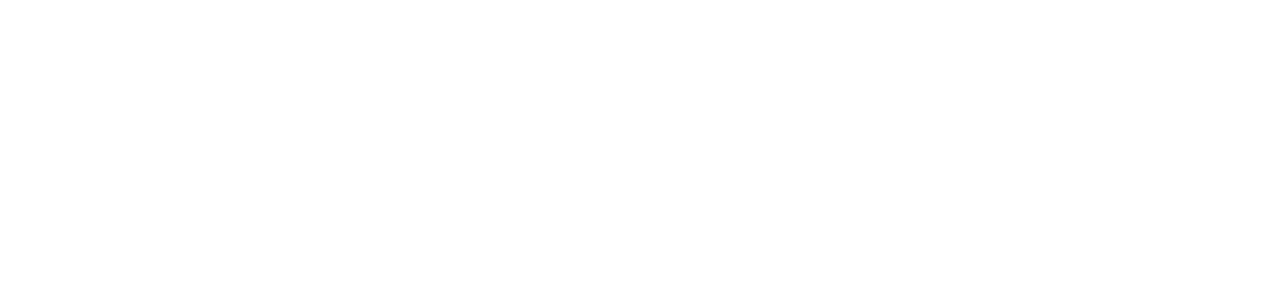
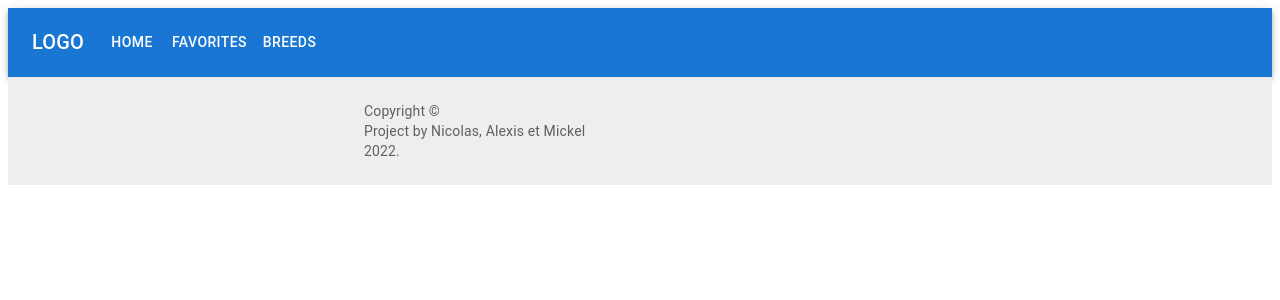
Before and after one commit to Nicolas-B06/TinDog, a React (Create React App) app: page /breeds in a window 1280 px wide. Before the commit this address had no page. Shown: the top 300 px of the page. Built offline with nearby package versions, Linux system fonts and the light colour scheme.

Commit message:
Add header footer

```diff
--- a/package.json
+++ b/package.json
@@ -4,6 +4,7 @@
   "private": true,
   "dependencies": {
     "@emotion/react": "^11.8.2",
+    "@emotion/styled": "^11.8.1",
     "@mui/icons-material": "^5.5.1",
     "@mui/lab": "^5.0.0-alpha.73",
     "@mui/material": "^5.5.1",
--- a/src/App.js
+++ b/src/App.js
@@ -1,16 +1,21 @@
-import {React, useEffect, useState} from 'react';
+import {React} from 'react';
 import { BrowserRouter, Route, Routes } from "react-router-dom";
 import './App.css';
 import Home from './home/Home';
+import Header from "./comons/header/Header";
+import Footer from "./comons/footer/Footer";
 
 export default function  App() {
 
   return (
     <>
       <BrowserRouter>
+          <Header/>
       <Routes>
        <Route path="/" element={<Home />} />
+
       </Routes>
+        <Footer/>
       </BrowserRouter>
     </>
   );
--- a/src/comons/footer/Footer.js
+++ b/src/comons/footer/Footer.js
@@ -0,0 +1,46 @@
+import * as React from 'react';
+import Box from '@mui/material/Box';
+import Typography from '@mui/material/Typography';
+import Container from '@mui/material/Container';
+
+
+function Copyright() {
+    return (
+        <Typography variant="body2" color="text.secondary">
+            {'Copyright © '}
+            <Typography variant ="body2">
+                Project by Nicolas, Alexis et Mickel
+            </Typography>{' '}
+            {new Date().getFullYear()}
+            {'.'}
+        </Typography>
+    );
+}
+
+export default function StickyFooter() {
+    return (
+        <Box
+            sx={{
+                display: 'flex',
+                flexDirection: 'column',
+            }}
+        >
+            <Box
+                component="footer"
+                sx={{
+                    py: 3,
+                    px: 2,
+                    mt: 'auto',
+                    backgroundColor: (theme) =>
+                        theme.palette.mode === 'light'
+                            ? theme.palette.grey[200]
+                            : theme.palette.grey[800],
+                }}
+            >
+                <Container maxWidth="sm">
+                    <Copyright/>
+                </Container>
+            </Box>
+        </Box>
+    );
+}
--- a/src/comons/header/Header.js
+++ b/src/comons/header/Header.js
@@ -0,0 +1,104 @@
+import * as React from 'react';
+import AppBar from '@mui/material/AppBar';
+import Box from '@mui/material/Box';
+import Toolbar from '@mui/material/Toolbar';
+import IconButton from '@mui/material/IconButton';
+import Typography from '@mui/material/Typography';
+import Menu from '@mui/material/Menu';
+import MenuIcon from '@mui/icons-material/Menu';
+import Container from '@mui/material/Container';
+
+import Button from '@mui/material/Button';
+
+import MenuItem from '@mui/material/MenuItem';
+
+const pages = ['Home', 'Favorites', 'Breeds'];
+
+
+const Header = () => {
+    const [anchorElNav, setAnchorElNav] = React.useState(null);
+
+    const handleOpenNavMenu = (event) => {
+        setAnchorElNav(event.currentTarget);
+    };
+
+
+    const handleCloseNavMenu = () => {
+        setAnchorElNav(null);
+    };
+
+
+    return (
+        <AppBar position="static">
+            <Container maxWidth="xl">
+                <Toolbar disableGutters>
+                    <Typography
+                        variant="h6"
+                        noWrap
+                        component="div"
+                        sx={{ mr: 2, display: { xs: 'none', md: 'flex' } }}
+                    >
+                        LOGO
+                    </Typography>
+
+                    <Box sx={{ flexGrow: 1, display: { xs: 'flex', md: 'none' } }}>
+                        <IconButton
+                            size="large"
+                            aria-label="account of current user"
+                            aria-controls="menu-appbar"
+                            aria-haspopup="true"
+                            onClick={handleOpenNavMenu}
+                            color="inherit"
+                        >
+                            <MenuIcon />
+                        </IconButton>
+                        <Menu
+                            id="menu-appbar"
+                            anchorEl={anchorElNav}
+                            anchorOrigin={{
+                                vertical: 'bottom',
+                                horizontal: 'left',
+                            }}
+                            keepMounted
+                            transformOrigin={{
+                                vertical: 'top',
+                                horizontal: 'left',
+                            }}
+                            open={Boolean(anchorElNav)}
+                            onClose={handleCloseNavMenu}
+                            sx={{
+                                display: { xs: 'block', md: 'none' },
+                            }}
+                        >
+                            {pages.map((page) => (
+                                <MenuItem key={page} onClick={handleCloseNavMenu}>
+                                    <Typography textAlign="center">{page}</Typography>
+                                </MenuItem>
+                            ))}
+                        </Menu>
+                    </Box>
+                    <Typography
+                        variant="h6"
+                        noWrap
+                        component="div"
+                        sx={{ flexGrow: 1, display: { xs: 'flex', md: 'none' } }}
+                    >
+                        LOGO
+                    </Typography>
+                    <Box sx={{ flexGrow: 1, display: { xs: 'none', md: 'flex' } }}>
+                        {pages.map((page) => (
+                            <Button
+                                key={page}
+                                onClick={handleCloseNavMenu}
+                                sx={{ my: 2, color: 'white', display: 'block' }}
+                            >
+                                {page}
+                            </Button>
+                        ))}
+                    </Box>
+                </Toolbar>
+            </Container>
+        </AppBar>
+    );
+};
+export default Header;
```
Also changed, not shown: 1 other file (tests, documents, lock files or other folders).
